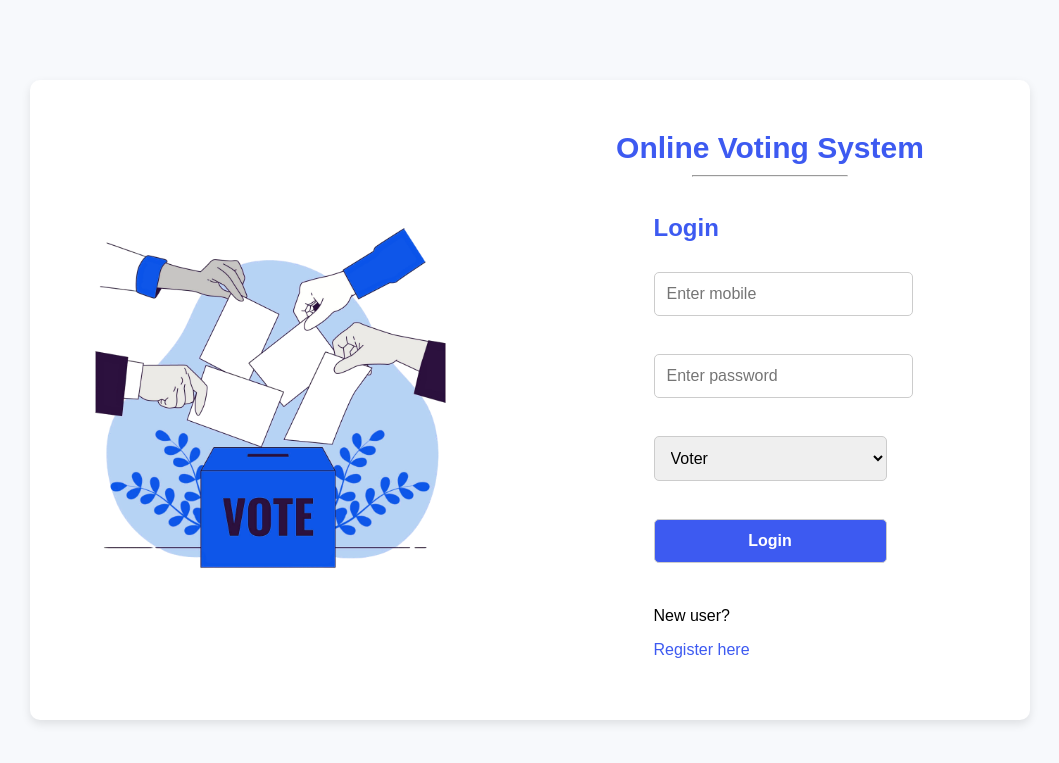
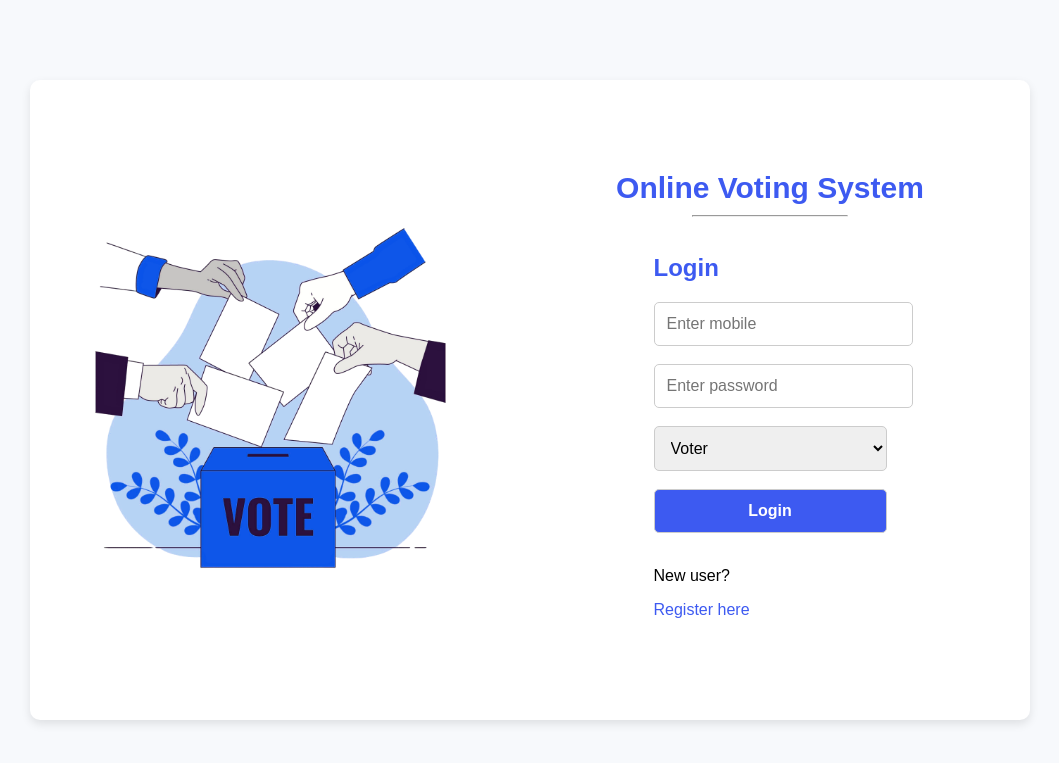
Before and after one commit to AdityaBhatt37/Onlne-Voting-System, a PHP site: page /routes/login.html in a window 1280 px wide. Shown: the top 763 px of the page, without its empty margins (110-1169 px from the left). Run offline with PHP 8.4, Linux system fonts and the light colour scheme.

Commit message:
updating

```diff
--- a/css/login.css
+++ b/css/login.css
@@ -75,7 +75,6 @@ body {
 #bodySection button {
     width: 100%;
     padding: 12px;
-    margin: 10px 0;
     border-radius: 5px;
     border: 1px solid #ccc;
     font-size: 16px;
@@ -116,8 +115,3 @@ input[type="number"]::-webkit-inner-spin-button {
 input[type="number"] {
     -moz-appearance: textfield; /* For Firefox */
 }
-
-#loginbtn{
-
-    margin-bottom: 2px;
-}
```
